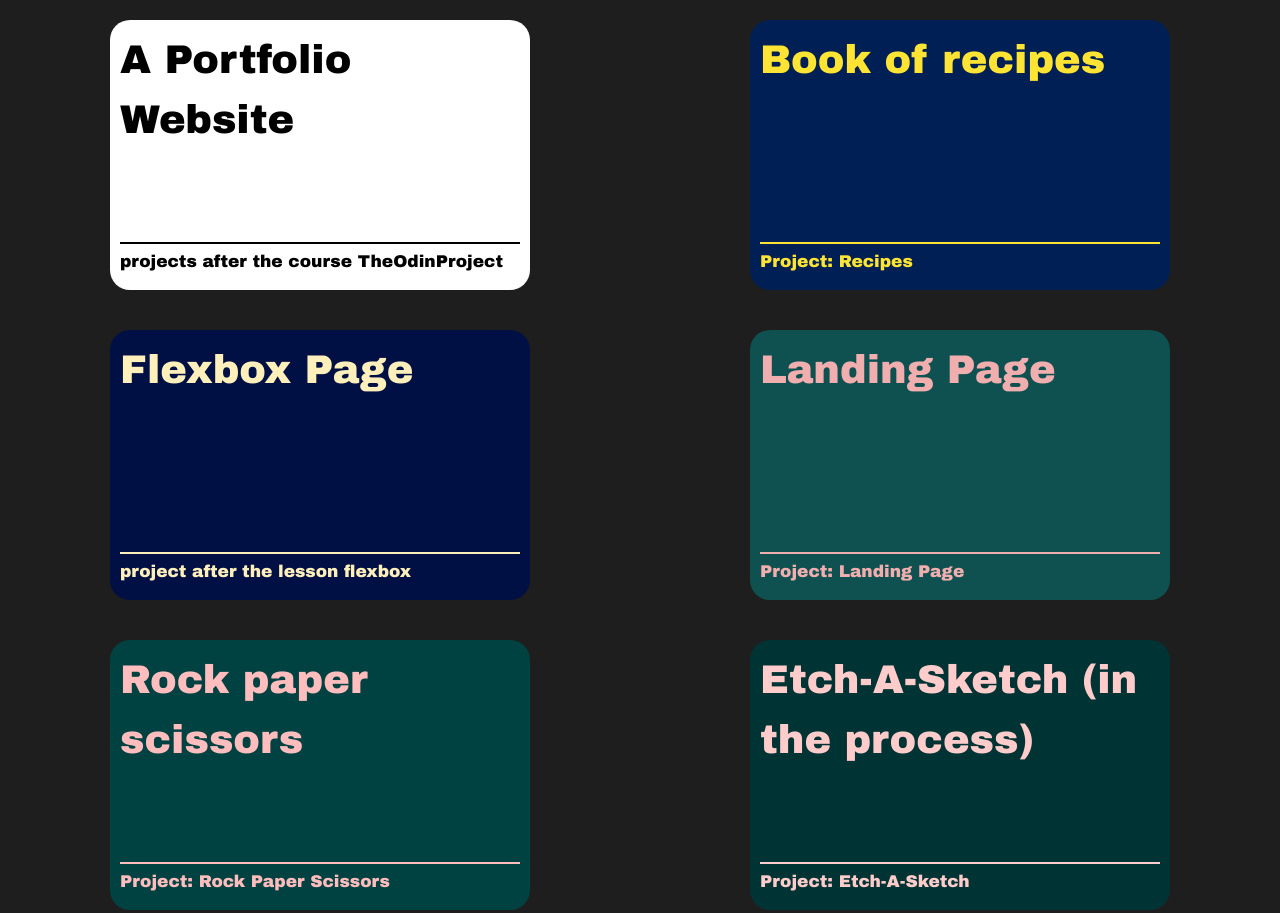
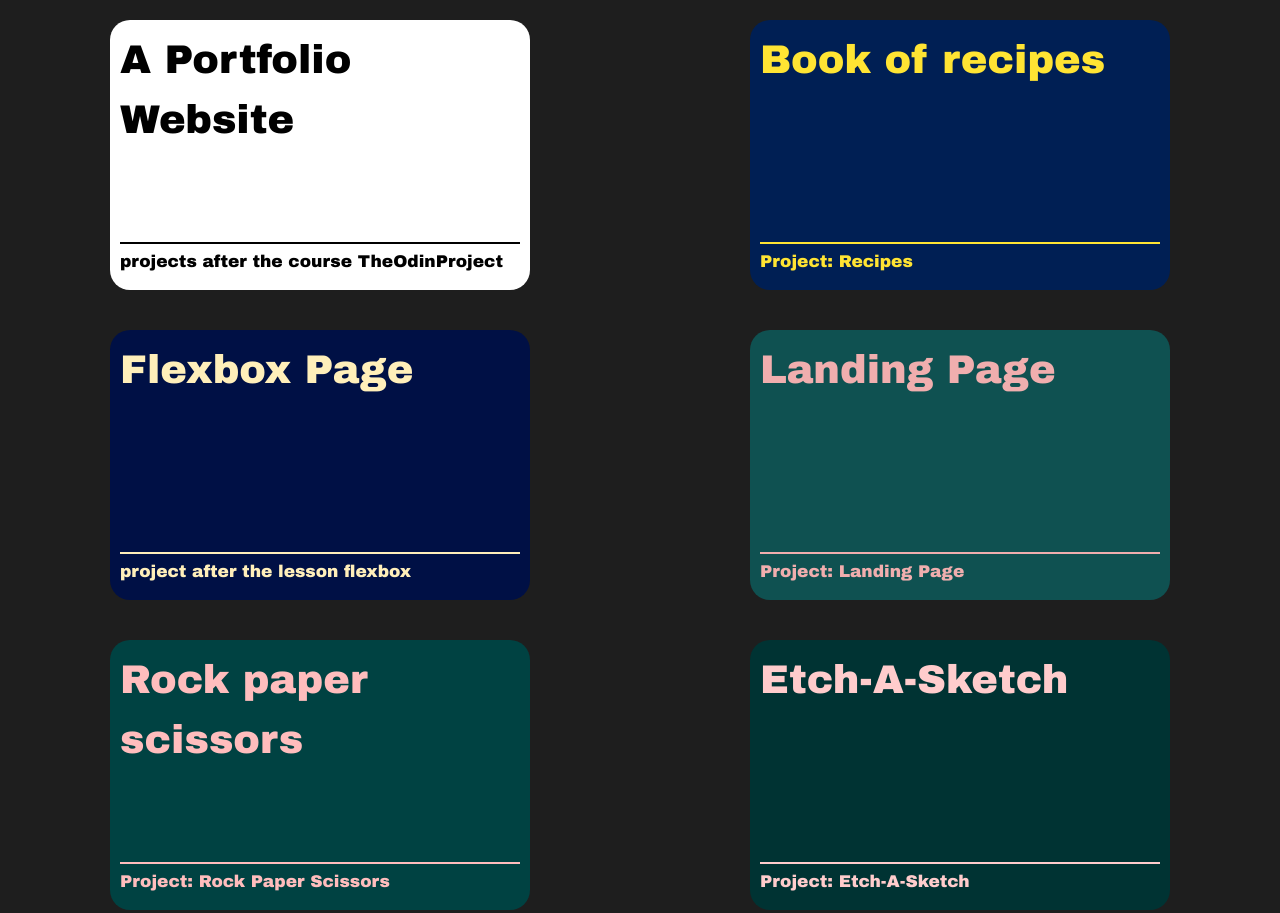
Before and after one commit to ValeriLursa/html, a plain HTML site: page index.html in a window 1280 px wide. Shown: the top 913 px of the page. Drawn offline with Linux system fonts and the light colour scheme.

Commit message:
Изменение статуса проекта Рисование

```diff
--- a/index.html
+++ b/index.html
@@ -79,8 +79,7 @@
         <div class="elem_menu rectangle rectangleColor6">
             <div class="rectangleTitle rectangleBackground6">
                 <a class="rectangleColor6"
-                    href="https://valerilursa.github.io/html/odin/Etch_a_sketch/index.html">Etch-A-Sketch (in the
-                    process)</a>
+                    href="https://valerilursa.github.io/html/odin/Etch_a_sketch/index.html">Etch-A-Sketch</a>
             </div>
             <div>
                 <div class="line6"></div>
```
